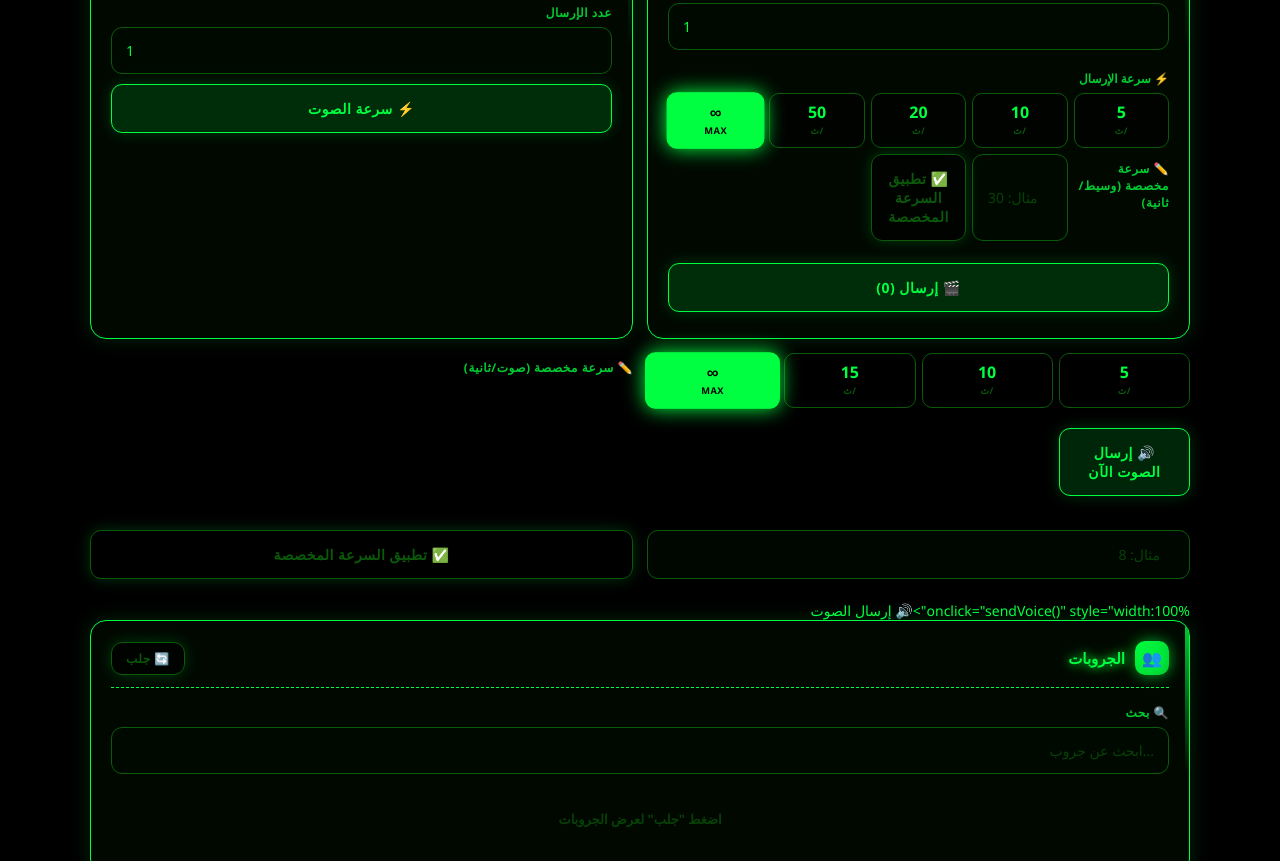
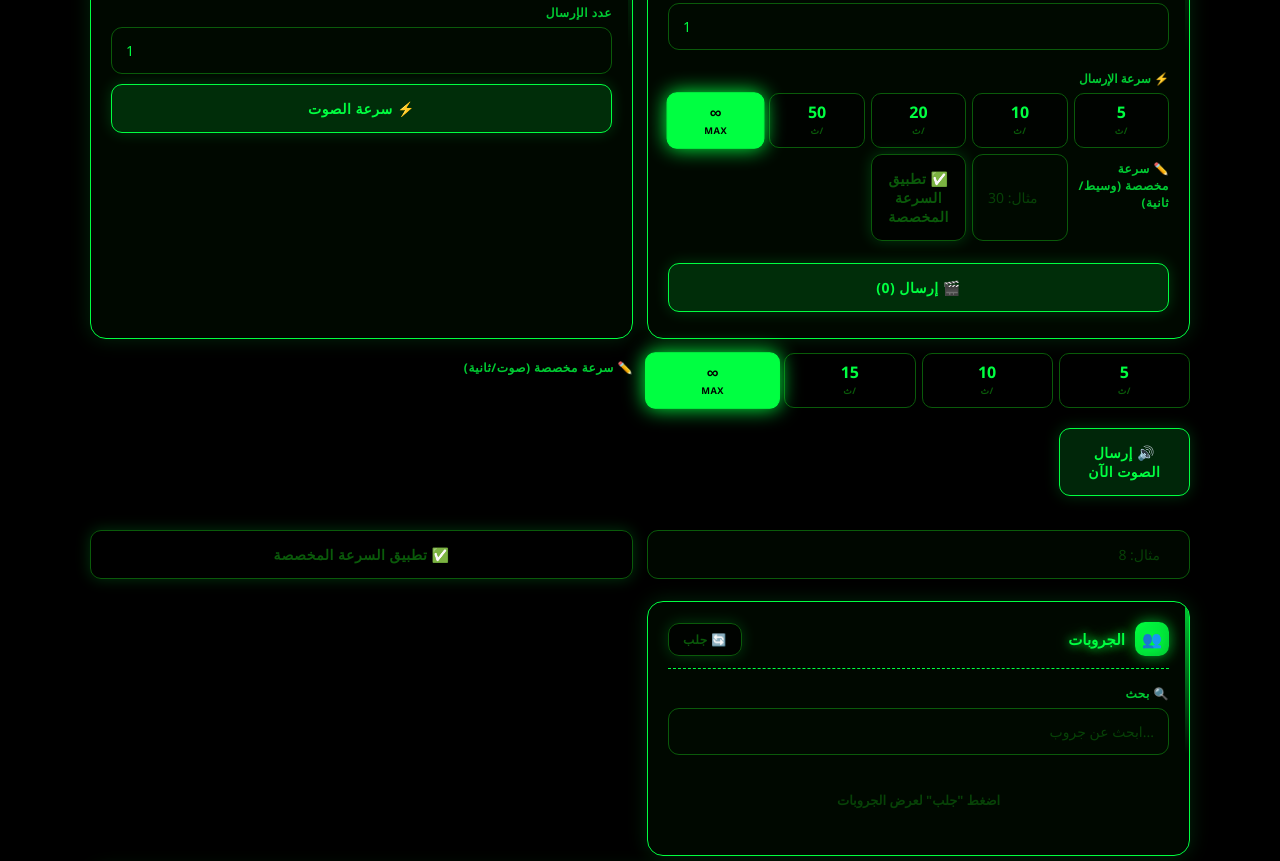
Before and after one commit to alsherahmed010-dotcom/tikbot-full, a website: page public/index.html in a window 1280 px wide. Shown: the part 1401-2262 px from the top of the page. Drawn offline with nearby package versions, Linux system fonts and the light colour scheme.

Commit message:
fix: remove broken duplicate voice button

```diff
--- a/public/index.html
+++ b/public/index.html
@@ -642,13 +642,10 @@ input::placeholder, textarea::placeholder{
 
       <button class="b green" onclick="sendVoice()" style="margin-top:14px">🔊 إرسال الصوت الآن</button>
 
-
-
       </div>
       <label class="fld">✏️ سرعة مخصصة (صوت/ثانية)</label>
       <input type="number" id="waVCustomSpeed" placeholder="مثال: 8" min="1" max="9999" style="margin-bottom:8px">
       <button class="b gray" onclick="applyCustomSpeed('waV')" style="margin-bottom:8px">✅ تطبيق السرعة المخصصة</button>
-      onclick="sendVoice()" style="width:100%">🔊 إرسال الصوت</div>
     <div class="card">
       <h3>
         <div class="ttl"><span class="ico">👥</span><span>الجروبات</span></div>
```
